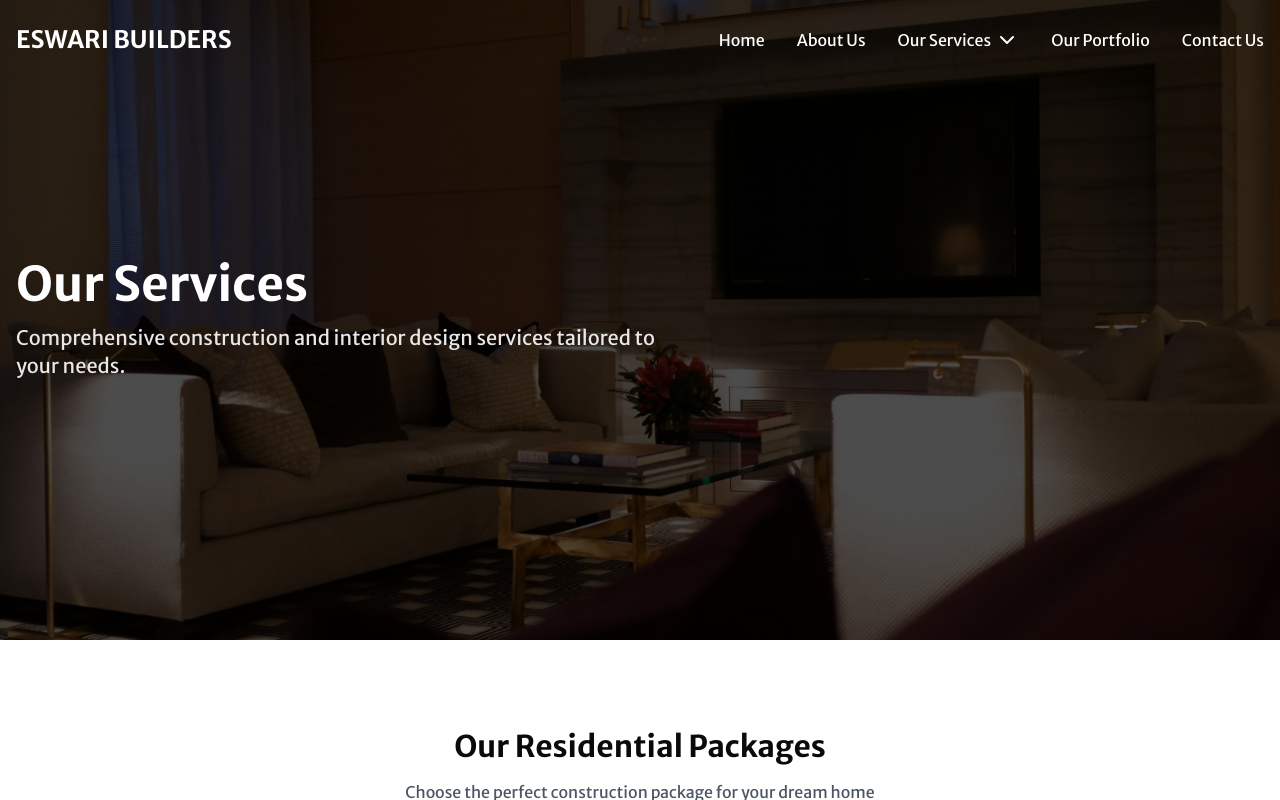
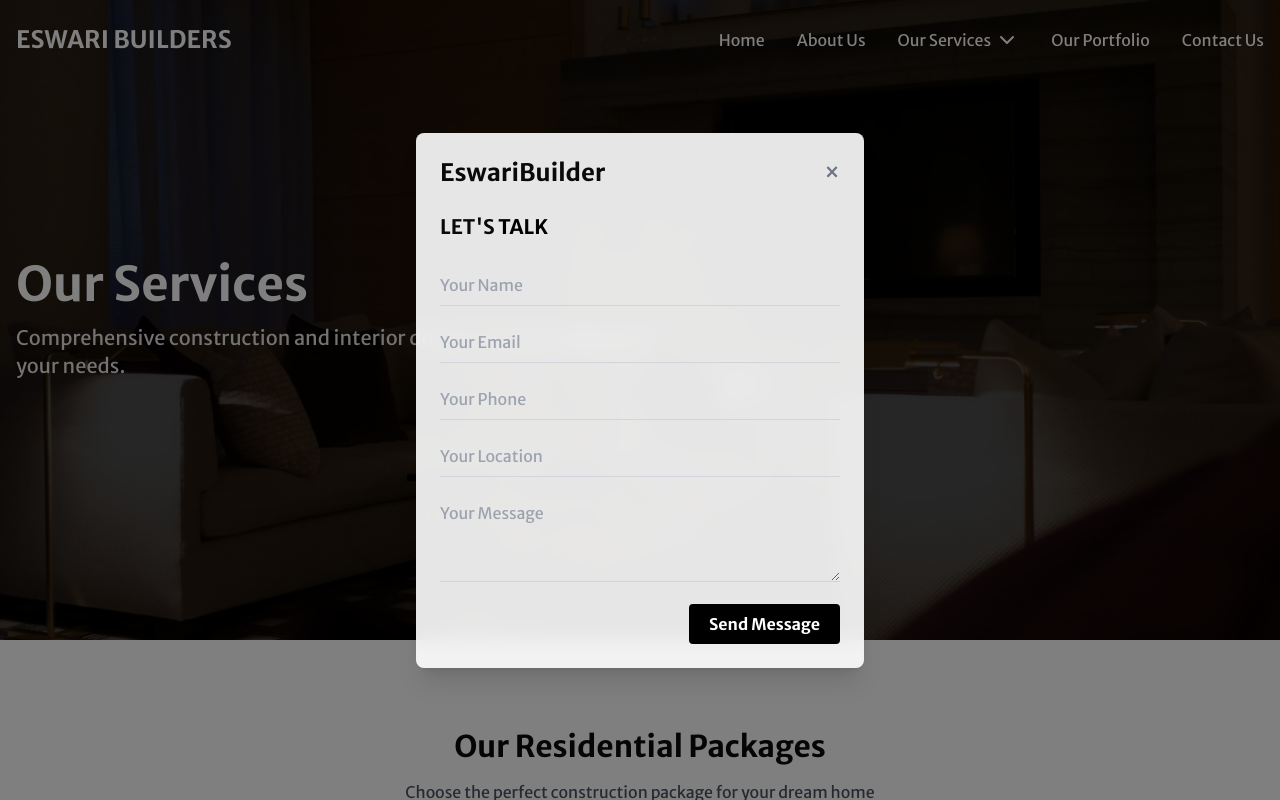
Before and after one commit to Kailash1233/Eswari-Builders, a Next.js app: page /services in a window 1280 px wide. Shown: the top 800 px of the page. Built offline with nearby package versions, Linux system fonts and the light colour scheme.

Commit message:
popup added

```diff
--- a/app/layout.tsx
+++ b/app/layout.tsx
@@ -1,11 +1,10 @@
-import type React from "react";
 import type { Metadata } from "next";
-import { Merriweather_Sans } from "next/font/google"; // Importing Merriweather Sans
+import { Merriweather_Sans } from "next/font/google";
 import "./globals.css";
 import Header from "@/components/header";
 import Footer from "@/components/footer";
+import ClientLayout from "@/components/Clientpopup";
 
-// Define the Merriweather Sans font
 const merriweatherSans = Merriweather_Sans({
   subsets: ["latin"],
   weight: ["300", "400", "700"],
@@ -18,22 +17,59 @@ export const metadata: Metadata = {
 
 export default function RootLayout({
   children,
-}: Readonly<{
+}: {
   children: React.ReactNode;
-}>) {
+}) {
   return (
     <html lang="en">
-      <body
-        className={`${merriweatherSans.className} flex min-h-screen flex-col`}
-      >
+      <body className={`${merriweatherSans.className} flex min-h-screen flex-col`}>
         <Header />
-        <main className="flex-1">{children}</main>
+        <ClientLayout>{children}</ClientLayout>
         <Footer />
       </body>
     </html>
   );
 }
 
+
+
+
+// import type React from "react";
+// import type { Metadata } from "next";
+// import { Merriweather_Sans } from "next/font/google"; // Importing Merriweather Sans
+// import "./globals.css";
+// import Header from "@/components/header";
+// import Footer from "@/components/footer";
+
+// // Define the Merriweather Sans font
+// const merriweatherSans = Merriweather_Sans({
+//   subsets: ["latin"],
+//   weight: ["300", "400", "700"],
+// });
+
+// export const metadata: Metadata = {
+//   title: "Eswari Builders | Premium Construction Company",
+//   description: "Premium Residential and Commercial Construction in Pondicherry",
+// };
+
+// export default function RootLayout({
+//   children,
+// }: Readonly<{
+//   children: React.ReactNode;
+// }>) {
+//   return (
+//     <html lang="en">
+//       <body
+//         className={`${merriweatherSans.className} flex min-h-screen flex-col`}
+//       >
+//         <Header />
+//         <main className="flex-1">{children}</main>
+//         <Footer />
+//       </body>
+//     </html>
+//   );
+// }
+
 {
   /* <link rel="preconnect" href="https://fonts.googleapis.com">
 <link rel="preconnect" href="https://fonts.gstatic.com" crossorigin>
--- /dev/null
+++ b/components/Clientpopup.tsx
@@ -0,0 +1,22 @@
+'use client';
+
+import React from "react";
+import usePopup from "@/hooks/usePopup";
+import Popup from "./Popup";
+
+const ClientLayout = ({ children }: { children: React.ReactNode }) => {
+  const { isPopupOpen, closePopup } = usePopup();
+
+  return (
+    <>
+      <main className="flex-1">{children}</main>
+      <Popup
+        isOpen={isPopupOpen}
+        onClose={closePopup}
+        title="Welcome to Our Site!"
+      />
+    </>
+  );
+};
+
+export default ClientLayout;
--- /dev/null
+++ b/components/Popup.tsx
@@ -0,0 +1,150 @@
+import React, { useState } from "react";
+
+interface PopupProps {
+  isOpen: boolean;
+  onClose: () => void;
+  title: string;
+}
+
+const Popup: React.FC<PopupProps> = ({ isOpen, onClose, title }) => {
+  console.log("Popup isOpen:", isOpen);
+
+  if (!isOpen) return null;
+
+  const [formData, setFormData] = useState({
+    name: "",
+    email: "",
+    phone: "",
+    location: "",
+    message: "",
+  });
+
+  const handleChange = (e: React.ChangeEvent<HTMLInputElement | HTMLTextAreaElement>) => {
+    setFormData({ ...formData, [e.target.name]: e.target.value });
+  };
+
+  const handleSubmit = async (e: React.FormEvent) => {
+    e.preventDefault();
+
+
+    const form = new FormData();
+    form.append("name", formData.name);
+    form.append("email", formData.email);
+    form.append("phone", formData.phone);
+    form.append("location", formData.location);
+    form.append("message", formData.message);
+
+    try {
+      const response = await fetch("https://formspree.io/f/mayknzaq", {
+        method: "POST",
+        headers: {
+          "Accept": "application/json",
+        },
+        body: form,
+      });
+
+      if (response.ok) {
+        console.log("Message sent successfully!");
+        onClose();
+      } else {
+        console.log("Error submitting message:", response.statusText);
+      }
+    } catch (error) {
+      console.error("Error submitting form:", error);
+    }
+  };
+
+  return (
+    <div className="fixed inset-0 bg-black bg-opacity-50 flex items-center justify-center z-50">
+      {/* <div className="bg-white w-[500px] h-[] rounded-lg shadow-xl max-w-md w-full"> */}
+      <div className="bg-white rounded-lg bg-opacity-90 backdrop-blur-[10px] shadow-xl p-6 w-[90%] sm:max-w-md">
+        <div className="flex justify-between items-center mb-4">
+          <h1 className="text-2xl font-bold">
+            EswariBuilder
+          </h1>
+          <button onClick={onClose} className="text-gray-500 hover:text-gray-700 text-2xl">×</button>
+        </div>
+        <div className="py-2 md:pb-6">
+          <h2 className="text-xl font-bold">
+            LET'S <span className="text-black">TALK</span>
+          </h2>
+        </div>
+
+        <form onSubmit={handleSubmit} className="space-y-4">
+          {["name", "email", "phone", "location"].map((field) => (
+            <input
+              key={field}
+              type="text"
+              name={field}
+              value={(formData as any)[field]}
+              onChange={handleChange}
+              placeholder={`Your ${field.charAt(0).toUpperCase() + field.slice(1)}`}
+              className="w-full bg-transparent border-b border-gray-300 focus:outline-none focus:border-black py-2"
+              required
+            />
+          ))}
+
+          <textarea
+            name="message"
+            value={formData.message}
+            onChange={handleChange}
+            placeholder="Your Message"
+            className="w-full bg-transparent border-b border-gray-300 focus:outline-none focus:border-black py-2"
+            rows={3}
+            required
+          />
+
+          <div className="flex justify-end">
+            <button
+              type="submit"
+              className="bg-black  hover:bg-black/80 text-white font-bold px-5 py-2 rounded"
+            >
+              Send Message
+            </button>
+          </div>
+        </form>
+      </div>
+      </div>
+    // </div>
+  );
+};
+
+export default Popup;
+
+
+// import React, { useState, useEffect } from "react";
+
+// interface PopupProps {
+//   isOpen: boolean;
+//   onClose: () => void;
+//   title: string;
+// }
+
+// const Popup: React.FC<PopupProps> = ({ isOpen, onClose, title }) => {
+//   console.log("Popup isOpen:", isOpen);
+
+//   if (!isOpen) return null;
+
+//   return (
+//     <div className="fixed inset-0 flex items-center justify-center z-50">
+//       <div
+//         className="absolute inset-0 bg-black bg-opacity-50"
+//         onClick={onClose}
+//       ></div>
+//       <div className="bg-white p-6 rounded-lg shadow-lg z-10 max-w-md w-full">
+//         <h2 className="text-xl font-bold mb-4">Welcome to our website!</h2>
+//         <p className="mb-4">
+//           Thank you for visiting. Check out our special offers!
+//         </p>
+//         <button
+//           onClick={onClose}
+//           className="bg-blue-500 hover:bg-blue-600 text-white py-2 px-4 rounded"
+//         >
+//           Close
+//         </button>
+//       </div>
+//     </div>
+//   );
+// };
+
+// export default Popup;
--- /dev/null
+++ b/hooks/usePopup.ts
@@ -0,0 +1,23 @@
+
+import { useState, useEffect } from 'react';
+
+const usePopup  = () => {
+  const [isPopupOpen, setIsPopupOpen] = useState(false);
+
+useEffect(() => {
+  const timer = setTimeout(() => {
+    setIsPopupOpen(true);
+  }, 3000);
+
+  return () => clearTimeout(timer);
+}, []);
+
+  const closePopup = () => {
+    setIsPopupOpen(false);
+  };
+
+  return { isPopupOpen, closePopup };
+};
+
+
+export default usePopup
--- a/package.json
+++ b/package.json
@@ -9,6 +9,7 @@
     "lint": "next lint"
   },
   "dependencies": {
+    "@formspree/react": "^3.0.0",
     "@hookform/resolvers": "^3.9.1",
     "@radix-ui/react-accordion": "^1.2.2",
     "@radix-ui/react-alert-dialog": "^1.1.4",
--- a/tsconfig.json
+++ b/tsconfig.json
@@ -7,6 +7,7 @@
     "strict": true,
     "noEmit": true,
     "esModuleInterop": true,
+    "forceConsistentCasingInFileNames": true,
     "module": "esnext",
     "moduleResolution": "bundler",
     "resolveJsonModule": true,
```
Also changed, not shown: 1 other file (tests, documents, lock files or other folders).
